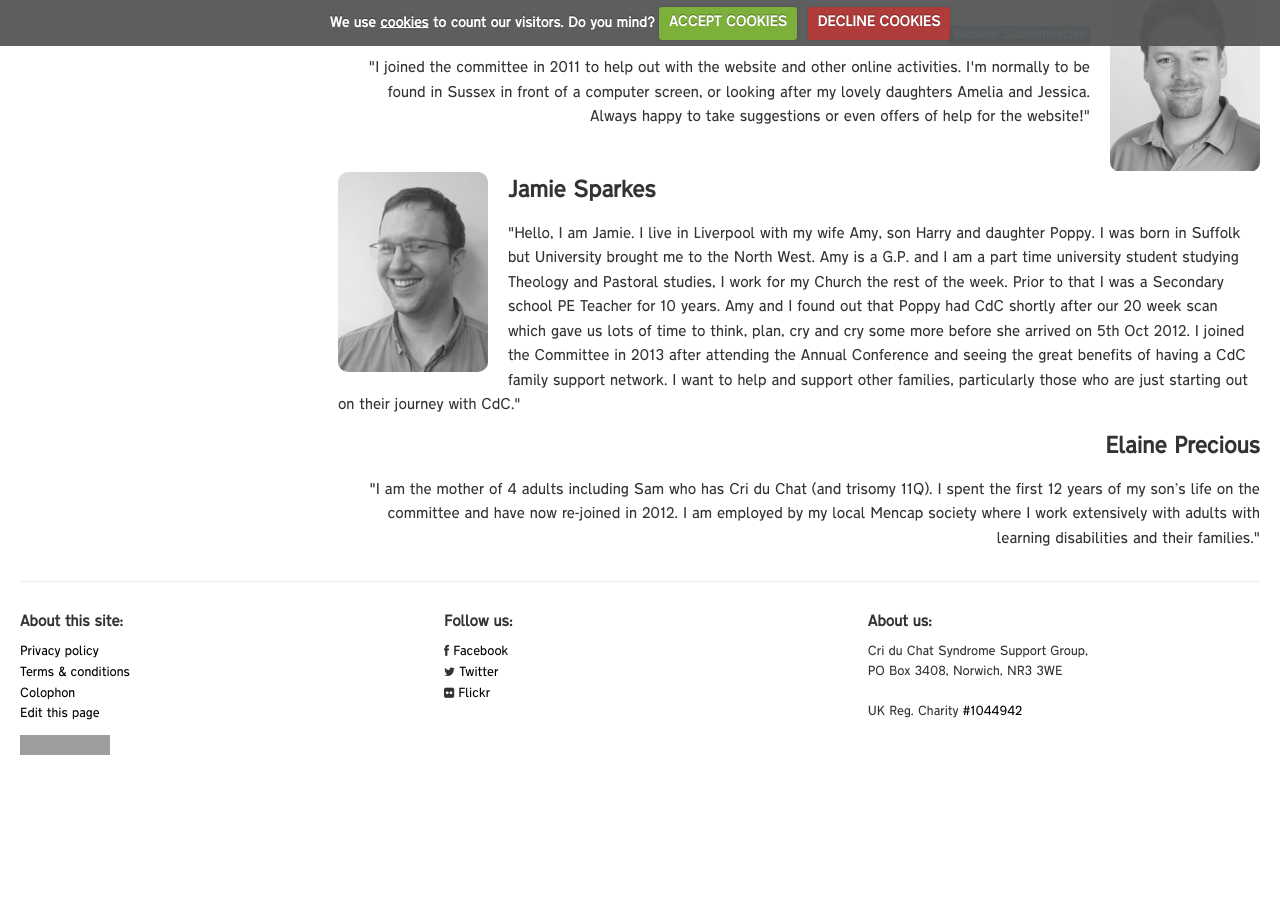
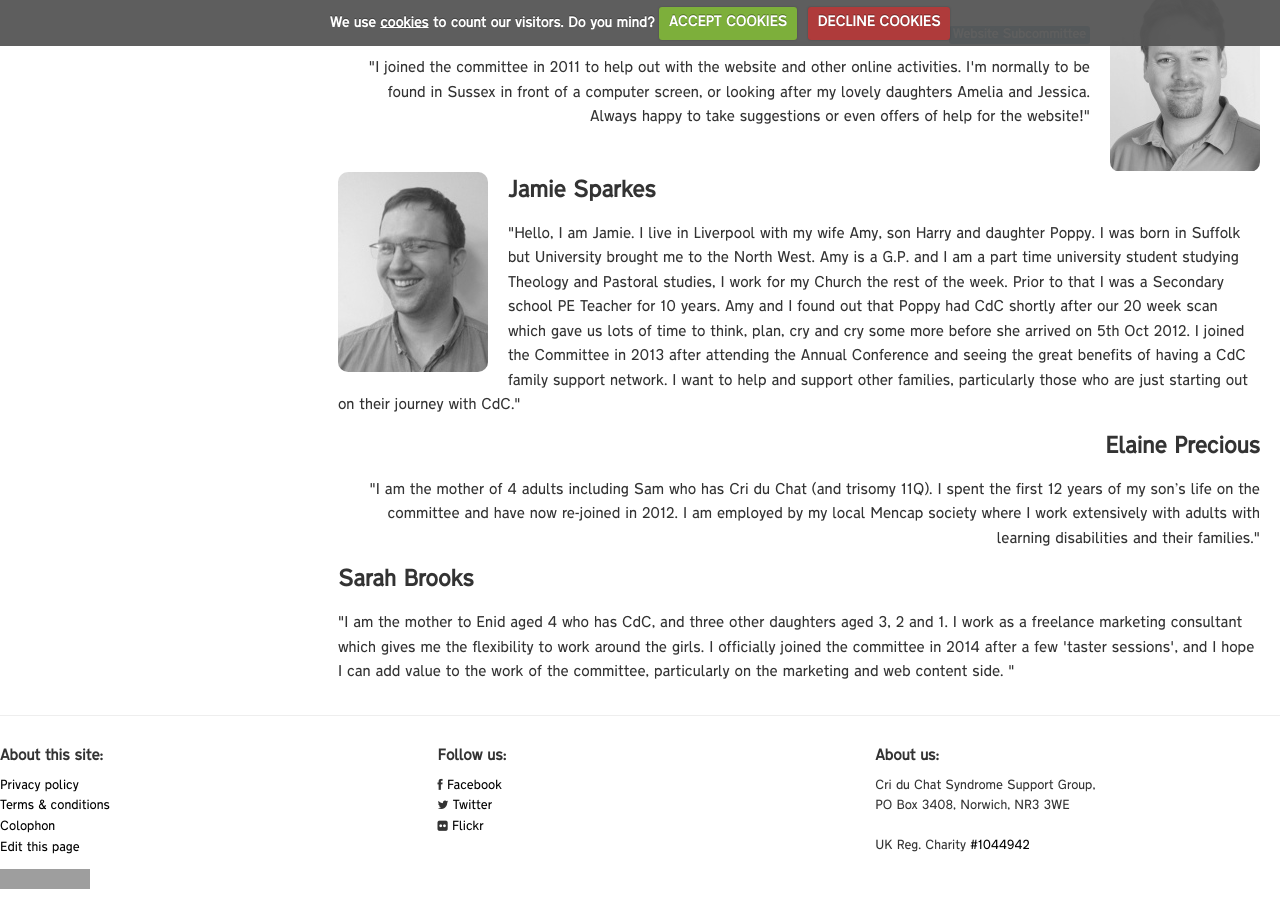
Before and after one commit to lucyjanetetlow/cdcssg.github.io, a Jekyll site: the page built from about/committee.html, in a window 1280 px wide and 900 px high, scrolled down 1780 px. Built offline with Jekyll 4.4.1, drawn with Linux system fonts in a browser that asks for light colours; before the commit the page ends 2547 px from its top, so only the background shows below that; grey boxes are pictures that could not be loaded.

Commit message:
Updated committee.html

```diff
--- a/about/committee.html
+++ b/about/committee.html
@@ -154,3 +156,10 @@
   </div>
 
 </div>
+  <h2>Sarah Brooks</h2>
+    <p>
+      "I am the mother to Enid aged 4 who has CdC, and three other daughters aged 3, 2 and 1. I work as a freelance marketing consultant which gives me the flexibility to work around the girls. I officially joined the committee in 2014 after a few 'taster sessions', and I hope I can add value to the work of the committee, particularly on the marketing and web content side. "
+    </p>
+  </div>
+
+</div>
```
Also changed, not shown: other parts of about/committee.html (+3 -1 lines).
